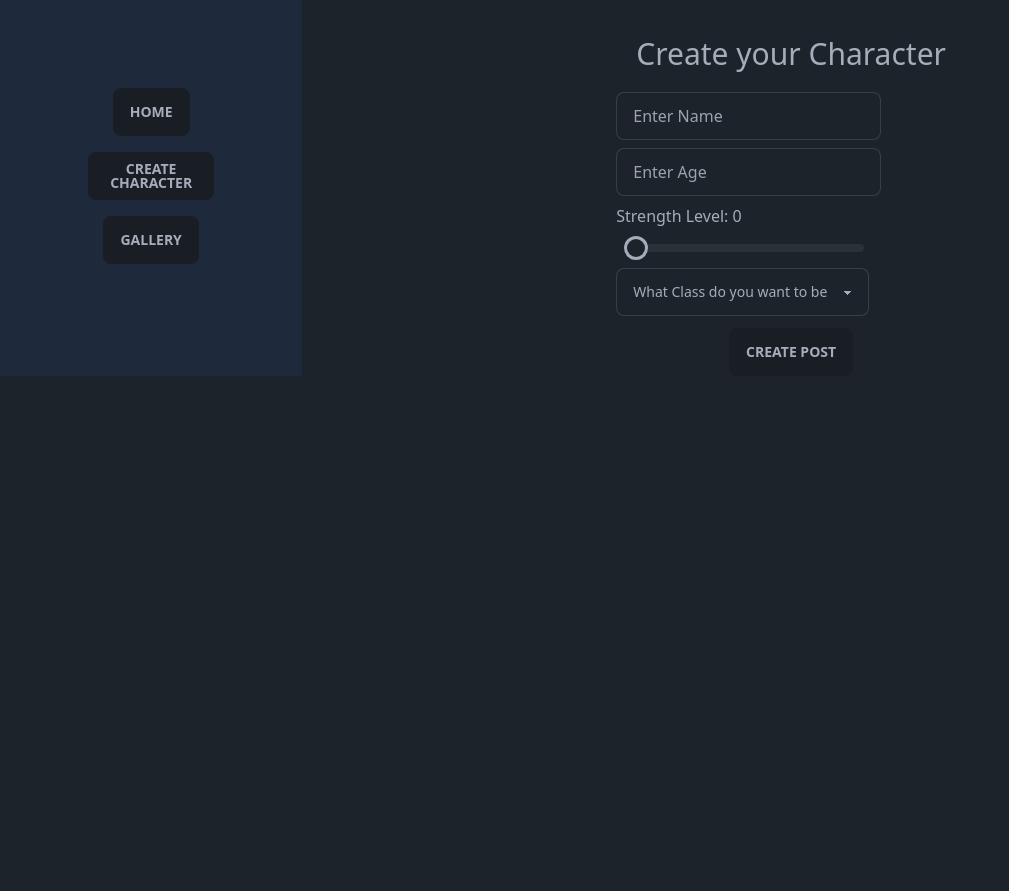
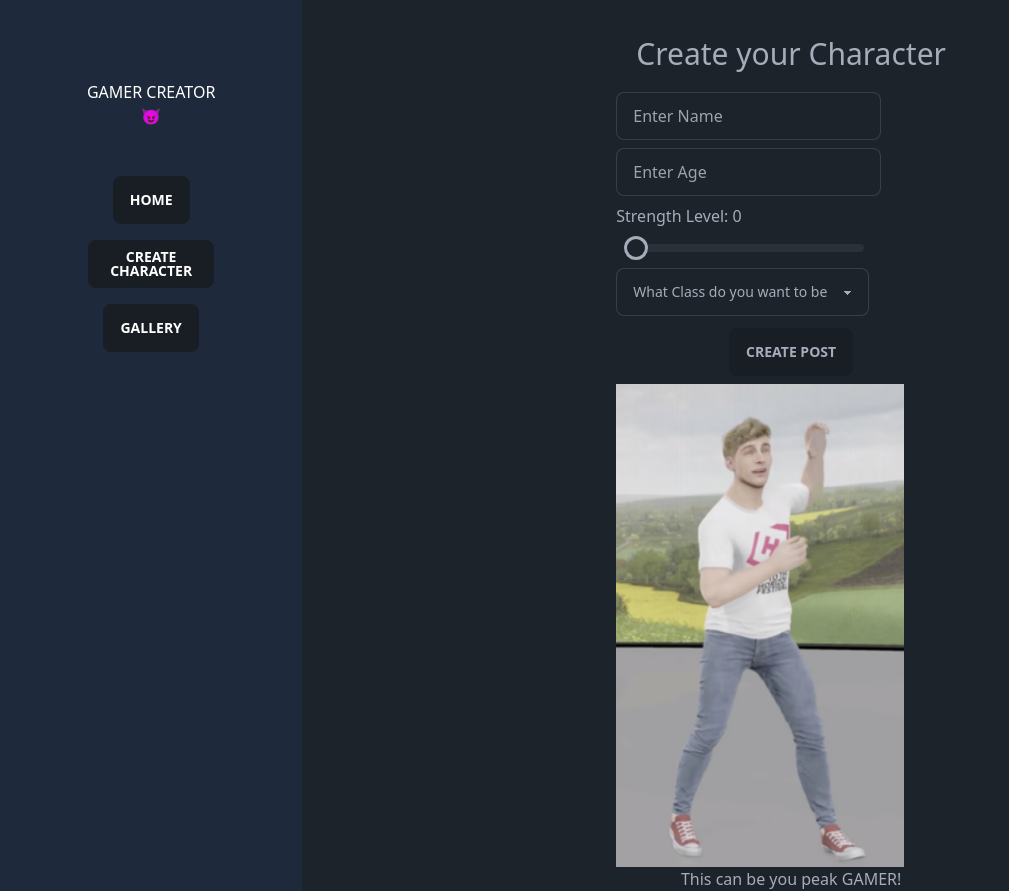
Before and after one commit to Fledtrain/web102_crewmates, a React (Vite) app: page /create in a window 1280 px wide. Shown: the whole page, without its empty margins (0-1009 px from the left). Before the commit the page ends 800 px from the top, so only its background shows below. Built offline with nearby package versions, Linux system fonts and the light colour scheme.

Commit message:
Updated edit and create route and updated Sidebar component

```diff
--- a/src/components/Sidebar.jsx
+++ b/src/components/Sidebar.jsx
@@ -3,15 +3,16 @@ import { Link } from "react-router-dom"
 const Sidebar = () => {
     return (
         <>
-            <section className="bg-slate-800 p-20 flex flex-col text-center s   ">
+            <section className="bg-slate-800 p-20 flex flex-col text-center ">
+                <h1 className="mb-10 text-white">GAMER CREATOR😈</h1>
                 <Link to="/">
-                    <button className="btn m-2">Home</button>
+                    <button className="btn m-2 text-white">Home</button>
                 </Link>
                 <Link to="/create">
-                    <button className="btn m-2">Create Character</button>
+                    <button className="btn m-2 text-white">Create Character</button>
                 </Link>
                 <Link to="/gallery">
-                    <button className="btn m-2">Gallery</button>
+                    <button className="btn m-2 text-white">Gallery</button>
                 </Link>
             </section>
         </>
--- a/src/routes/Create.jsx
+++ b/src/routes/Create.jsx
@@ -1,5 +1,6 @@
 import { useState } from "react"
 import { supabase } from "../client"
+import { Link } from "react-router-dom"
 
 const Create = () => {
 
@@ -47,7 +48,7 @@ const Create = () => {
 
         setTimeout(() => {
             setCreated(false)
-        }, 2000)
+        }, 5000)
     }
     return (
         <>
@@ -96,8 +97,21 @@ const Create = () => {
                         {loading ?
                             <div className="loading"></div> :
                             <button onClick={submitForm} className="btn">Create Post</button>}
-                        {created && <div className="alert alert-success">Post Created</div>}
                     </div>
+                    {created &&
+                        <>
+                            <section className="mt-2 text-center">
+                                <div className="alert alert-success">Post Created</div>
+                                <Link to="/gallery">
+                                    <button className="btn btn-success mt-2 ">View your new Character here</button>
+                                </Link>
+                            </section>
+                        </>
+                    }
+                    <aside className="mt-2 text-center">
+                        <img src="./public/char1.png" className="w-72" alt="" />
+                        <p>This can be you peak GAMER!</p>
+                    </aside>
                 </form>
             </section>
         </>
--- a/src/routes/Edit.jsx
+++ b/src/routes/Edit.jsx
@@ -13,7 +13,7 @@ const Edit = () => {
         name: "",
         age: "",
         class: "",
-        strength: "0"
+        strength: ""
     })
 
     const getPost = async () => {
@@ -31,14 +31,16 @@ const Edit = () => {
 
     const updateCharacter = async (e) => {
         e.preventDefault()
-        if (form.name === "") setForm({ name: post.name })
-        if (form.age === "") setForm({ age: post.age })
-        if (form.class === "") setForm({ class: post.class })
-        if (form.strength === "") setForm({ strength: post.strength })
+        const updatedData = {
+            name: form.name === "" ? post[0].name : form.name,
+            age: form.age === "" ? Number(post[0].age) : Number(form.age),
+            class: form.class === "" ? post[0].class : form.class,
+            strength: form.strength === "" ? post[0].strength : form.strength
+        };
 
         await supabase
             .from("Character")
-            .update({ name: form.name, age: form.age, class: form.class, strength: form.strength })
+            .update(updatedData)
             .eq("id", params.id)
 
         setConfirmEdit(true)
@@ -58,6 +60,8 @@ const Edit = () => {
         setConfirmDelete(true)
     }
 
+    console.log(form)
+
     return (
         <>
             <div className="p-10">
@@ -74,6 +78,9 @@ const Edit = () => {
                                     </div>
                                 </section>
                             </div>
+                        </>
+                    )
+                })}
                 <section className="grid grid-cols-3">
                     <div className="card w-80 bg-neutral text-neutral-content mt-2">
                         <section className="card-body">
@@ -95,9 +102,9 @@ const Edit = () => {
                             <div className="card-side">
                                 <form >
                                     <input
-                                                    onChange={(e) => setForm({ ...form, name: e.target.value })}
+                                        onChange={(e) => setForm({ ...form, age: e.target.value })}
                                         type="text"
-                                                    placeholder="Enter Name"
+                                        placeholder="Enter Age"
                                         className="input input-bordered max-w-xs" />
                                 </form>
                             </div>
@@ -105,15 +112,20 @@ const Edit = () => {
                             </div>
                         </section>
                     </div>
-                                <div className="card w-80 bg-neutral text-neutral-content mt-2">
+                    <div className="card w-80 bg-neutral text-neutral-content mt-2 ">
                         <section className="card-body">
                             <div className="card-side">
                                 <form >
+                                    <span >Strength Level: {form.strength}</span>
+                                    <div className="flex w-64 p-2">
                                         <input
-                                                    onChange={(e) => setForm({ ...form, name: e.target.value })}
-                                                    type="text"
-                                                    placeholder="Enter Name"
-                                                    className="input input-bordered max-w-xs" />
+                                            onChange={(e) => setForm({ ...form, strength: e.target.value })}
+                                            type="range"
+                                            min="0"
+                                            max="10"
+                                            value={form.strength}
+                                            className="range" />
+                                    </div>
                                 </form>
                             </div>
                             <div className="card-actions  justify-end">
@@ -121,9 +133,6 @@ const Edit = () => {
                         </section>
                     </div>
                 </section>
-                        </>
-                    )
-                })}
                 <aside className="pt-5  ">
                     <form >
                         <button className="btn mr-4" onClick={updateCharacter}>Edit Character</button>
```
Also changed, not shown: public/Char1.png (added). Lines whose indentation alone changed are shown as unchanged.
